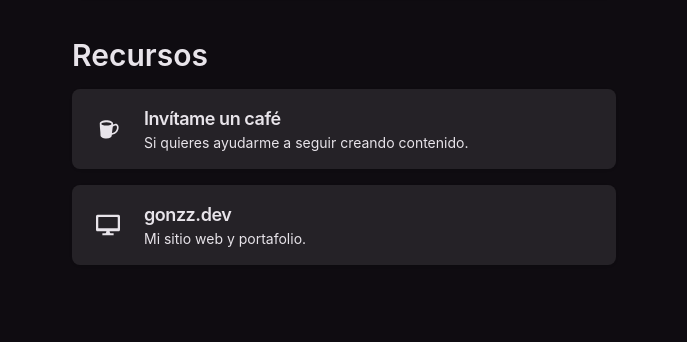
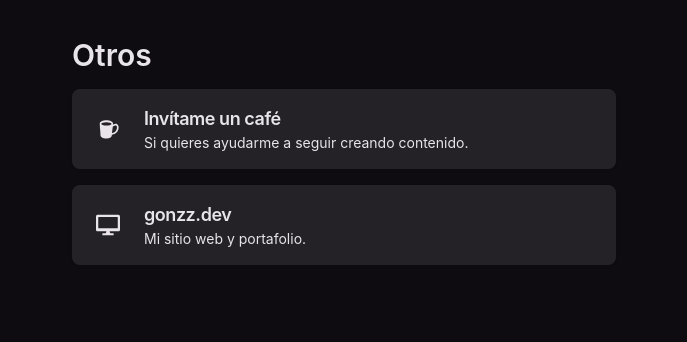
Before and after one commit to gonzzdev/biolink-v2, an Astro site: page / in a window 1280 px wide. Shown: the part 1396-1738 px from the top of the page, without its empty margins (296-983 px from the left). Built offline with nearby package versions, Linux system fonts and the light colour scheme; Astro itself is replaced by a stand-in of ours; what @midudev/tailwind-animations would draw is missing.

Commit message:
Update index.astro

```diff
--- a/src/pages/index.astro
+++ b/src/pages/index.astro
@@ -77,7 +77,7 @@ import UltimoVideo from '../components/UltimoVideo.astro';
 		</SectionContainer>
 
 		<SectionContainer id="recursos">
-			<h2 class="text-[#e8e4ea] text-3xl font-semibold mt-10 ml-4">Recursos</h2>
+			<h2 class="text-[#e8e4ea] text-3xl font-semibold mt-10 ml-4">Otros</h2>
 			<Recursos />
 		</SectionContainer>
 
```
